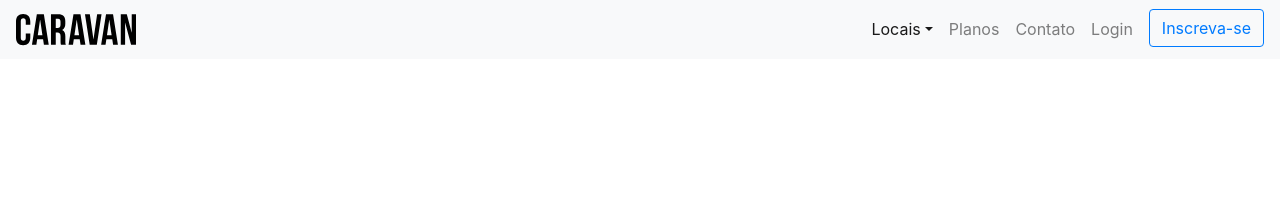
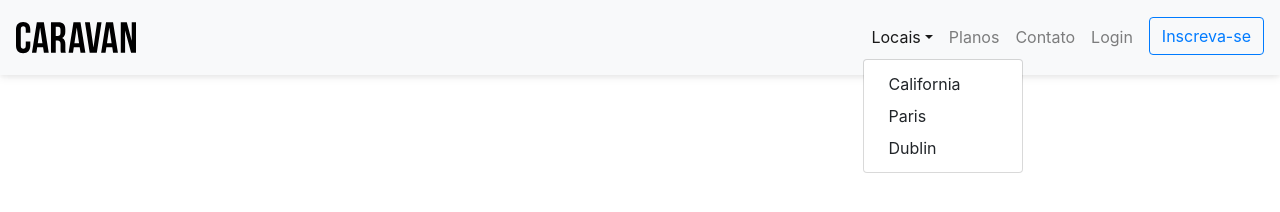
Before and after one commit to MiguelArtur3p/caravan, a plain HTML site: page index.html in a window 1280 px wide. Both pictures are taken after a click on the button "Locais". Drawn offline with Linux system fonts and the light colour scheme.

Commit message:
navbar finalizada

```diff
--- a/css/style.css
+++ b/css/style.css
@@ -0,0 +1,3 @@
+.box-shadow {
+  box-shadow: 0 2px 4px 0 rgba(0, 0, 0, 0.05), 0 4px 8px 0 rgba(0, 0, 0, 0.05);
+}
--- a/index.html
+++ b/index.html
@@ -11,7 +11,7 @@
 </head>
 
 <body>
-   <nav class="navbar navbar-expand-md navbar-light bg-light">
+   <nav class="navbar fixed-top navbar-expand-md navbar-light bg-light py-3 box-shadow">
       <a href="index.html" class="navbar-brand"><img src="/img/caravan.svg" alt=""></a>
       <button class="navbar-toggler" type="button" data-toggle="collapse" data-target="#navbarSupportedContent" aria-controls="navbarSupportedContent" aria-expanded="false" aria-label="Abrir Navegação">
          <span class="navbar-toggler-icon"></span>
@@ -19,8 +19,14 @@
 
       <div class="collapse navbar-collapse" id="navbarSupportedContent">
          <ul class="navbar-nav ml-auto">
-            <li class="nav-item dropdown"><a class="nav-link dropdown-toggle" id="navbarDropdown" role="button" data-toggle="dropdown" aria-haspopup="true" aria-expanded="false" href="#">Locais</a></li>
-            <div></div>
+            <li class="nav-item dropdown"><a class="nav-link dropdown-toggle" id="navbarDropdown" role="button" data-toggle="dropdown" aria-haspopup="true" aria-expanded="false" href="#">Locais</a>
+               <div class="dropdown-menu" aria-labelledby="navbarDropdown">
+                  <a class="dropdown-item" href="local.html">California</a>
+                  <a class="dropdown-item" href="local.html">Paris</a>
+                  <a class="dropdown-item" href="local.html">Dublin</a>
+               </div>
+            </li>
+
             <li class="nav-item"><a class="nav-link" href="planos.html">Planos</a></li>
             <li class="nav-item"><a class="nav-link" href="contato.html">Contato</a></li>
             <li class="nav-item"><a class="nav-link" href="#">Login</a></li>
```
